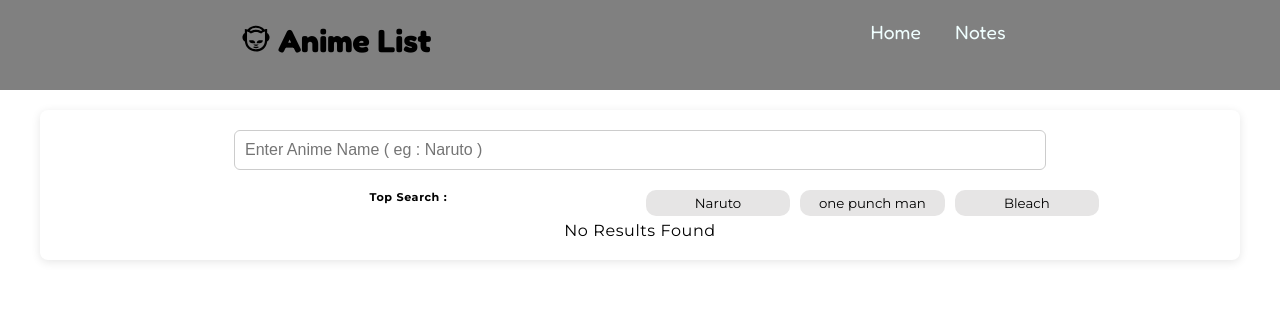
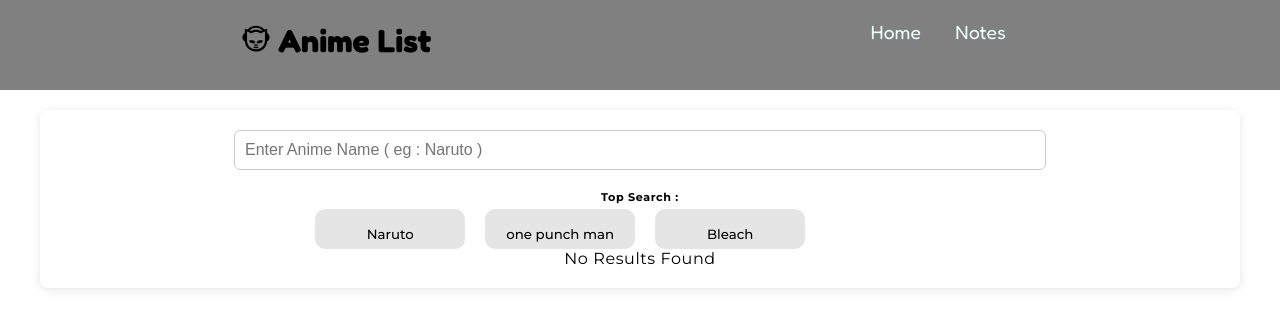
Before and after one commit to jeeva-codes/AnimeList, a React (Vite) app: page / in a window 1280 px wide. Shown: the top 328 px of the page. Built offline with nearby package versions, Linux system fonts and the light colour scheme.

Commit message:
new feature for suggestion

```diff
--- a/src/Components/Api/Api.jsx
+++ b/src/Components/Api/Api.jsx
@@ -43,9 +43,11 @@ function Api() {
       </div>
       <div className="suggestion">
         <h3>Top Search :</h3>
-      <button onClick={()=>setResult("Naruto")}>Naruto</button>
+        <div className="suggestion-btn">
+        <button onClick={()=>setResult("Naruto")}>Naruto</button>
       <button onClick={()=>setResult("One punch man")}>one punch man</button>
       <button onClick={()=>setResult("Bleach")}>Bleach</button>
+            </div>
       </div>
       <div className="display-container">
       <div className="cards">
--- a/src/index.css
+++ b/src/index.css
@@ -47,15 +47,27 @@
     margin-bottom: 5px;
     text-align: center;
 }
-.suggestion button{
-    display: block;
-    width: 30%;
-    margin:0 auto 5px auto;
-    padding: 5px;
-    border-radius: 10px;
+.suggestion-btn{
+    width: 70%;
+    max-height: 60px;
+    display: flex;
+    overflow-x: auto;
+    margin: auto;
+}
+.suggestion-btn::-webkit-scrollbar{
+    width: 0;
+}
+.suggestion-btn button{
+  min-width: 150px;
+    height: 40px;
     border: none;
+    line-height: 50px;
+    text-align: center;
+    margin-right: 20px;
+    font-weight: 500;
     font-family: 'Montserrat',sans-serif;
     background-color: #e6e5e5;
+    border-radius: 10px;
 }
 .display-container {
     width: 100%;
@@ -219,12 +231,3 @@
     font-size: 0.7em;
 }
 }
-@media (min-width:1120px){
-.suggestion{
-        display: flex;
-        justify-content: center;
-}
-.suggestion button{
-        margin: 0 5px 5px 5px;
-}
-}
```
